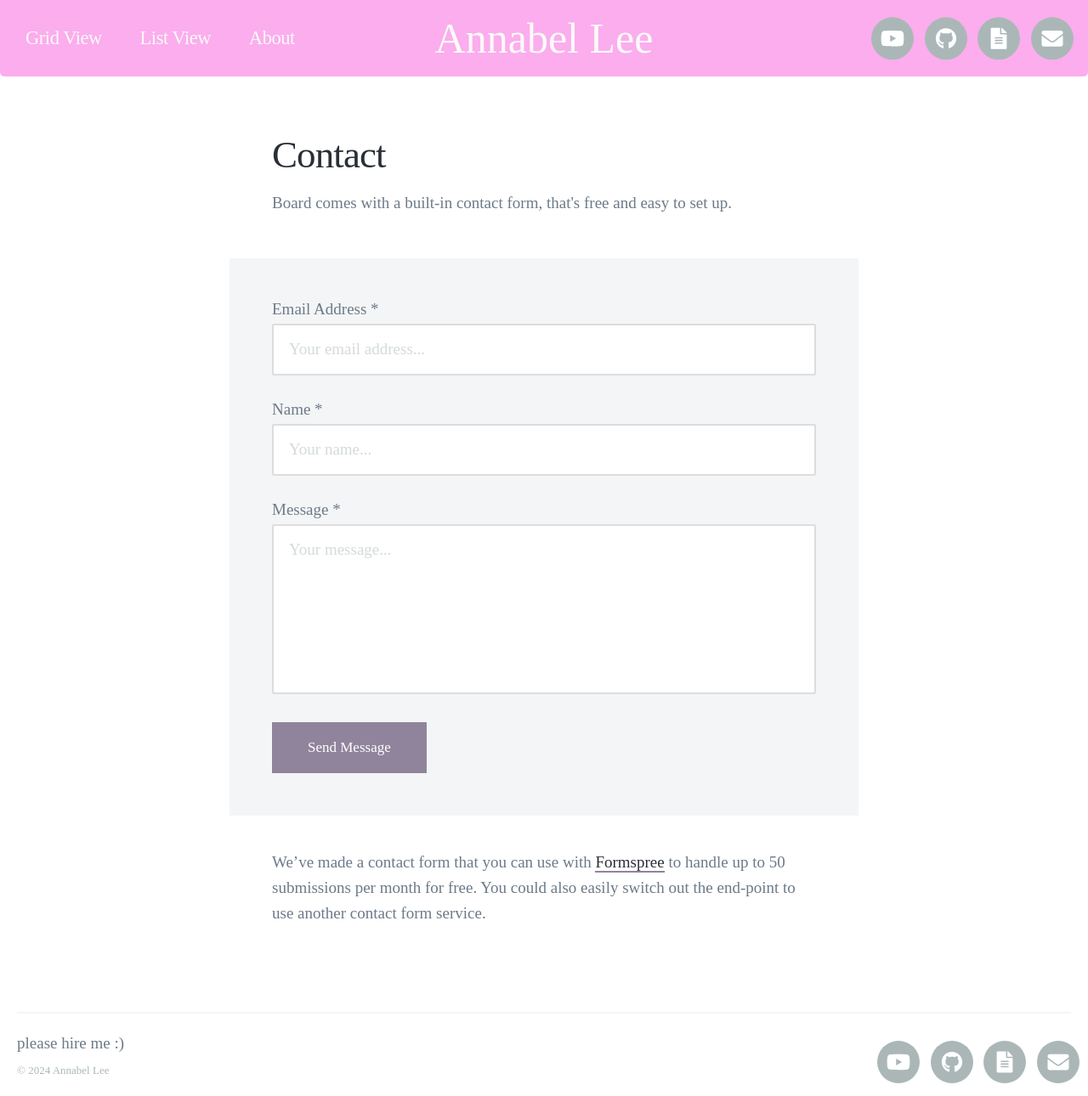
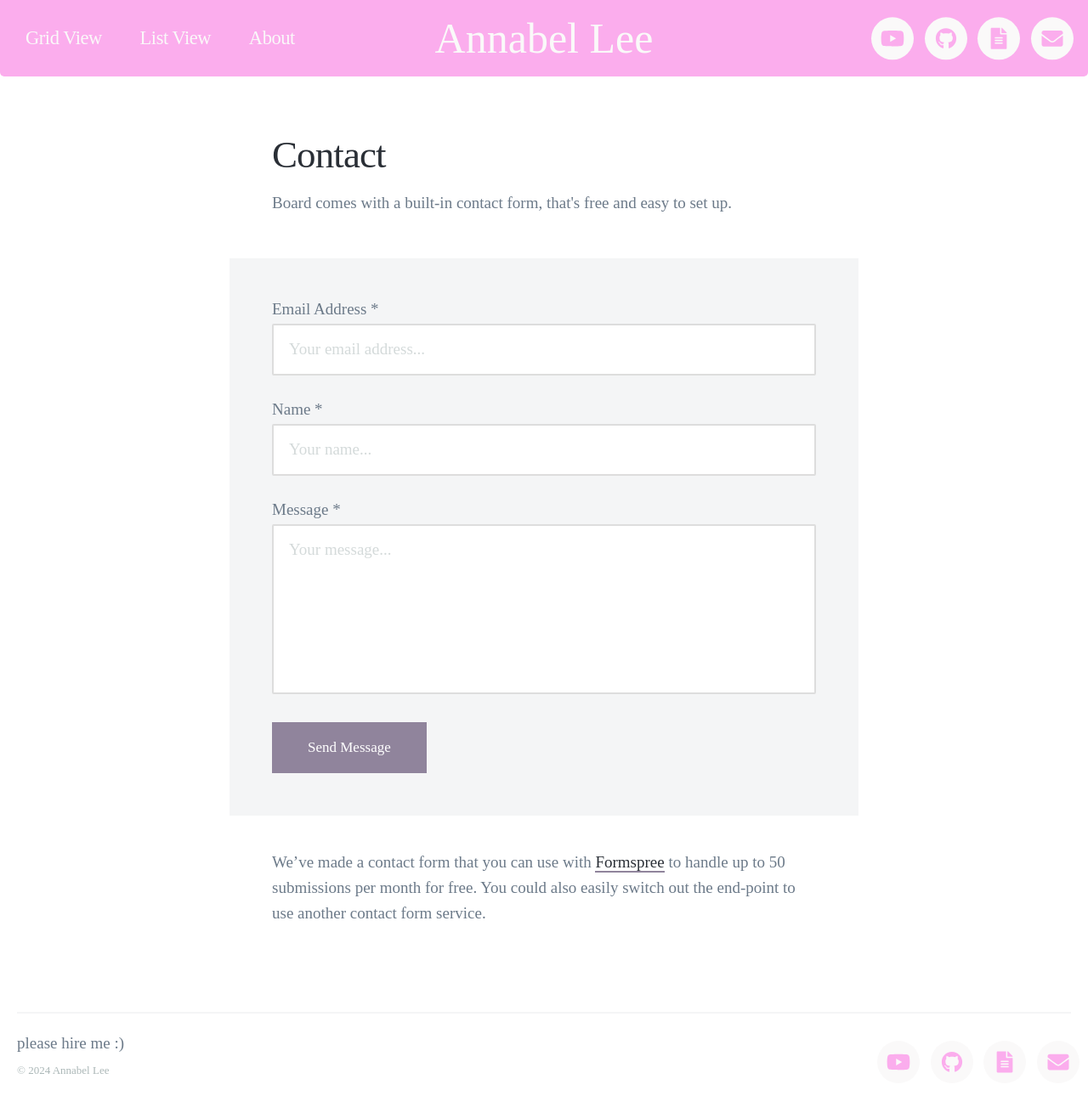
Before and after one commit to halfsohappy/annie-portfolio, a Jekyll site: the page built from _pages/contact.md, in a window 1280 px wide. Shown: the whole page at 85% size. Built offline with Jekyll 4.4.1, drawn with Linux system fonts in a browser that asks for light colours; nearby versions of some CDN libraries; some web fonts are replaced.

Commit message:
icon colors

```diff
--- a/_sass/_includes/_socials.scss
+++ b/_sass/_includes/_socials.scss
@@ -31,7 +31,7 @@
 	width: 30px;
 	height: 30px;
 	border-radius: 100%;
-	background: $text-light-color;
+	background: $pink-white;
 	font-size: 17px;
 	line-height: 1;
 	color: $background-color;
@@ -43,6 +43,7 @@
 	}
 
 	svg {
+		color: $pretty-pink;
 		position: absolute;
 		top: 50%;
 		left: 50%;
```
Also changed, not shown: 1 other file.
